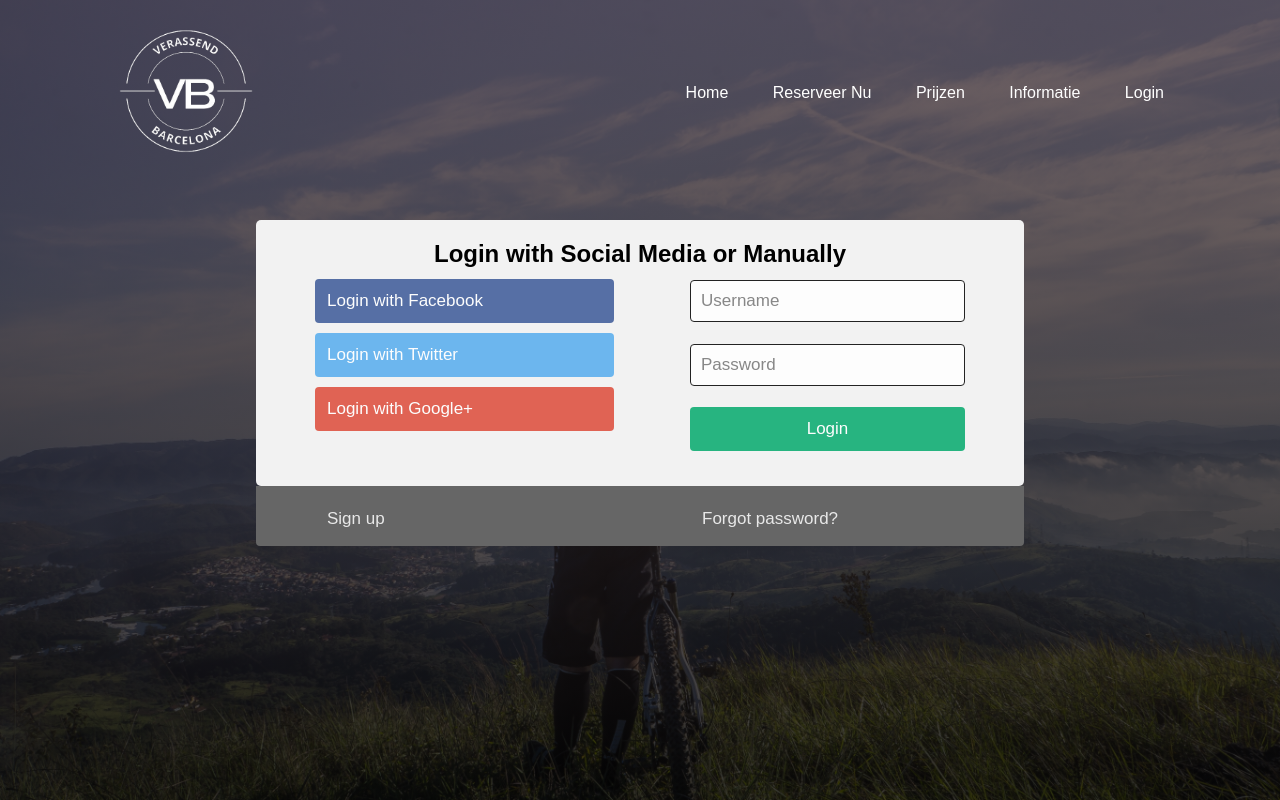
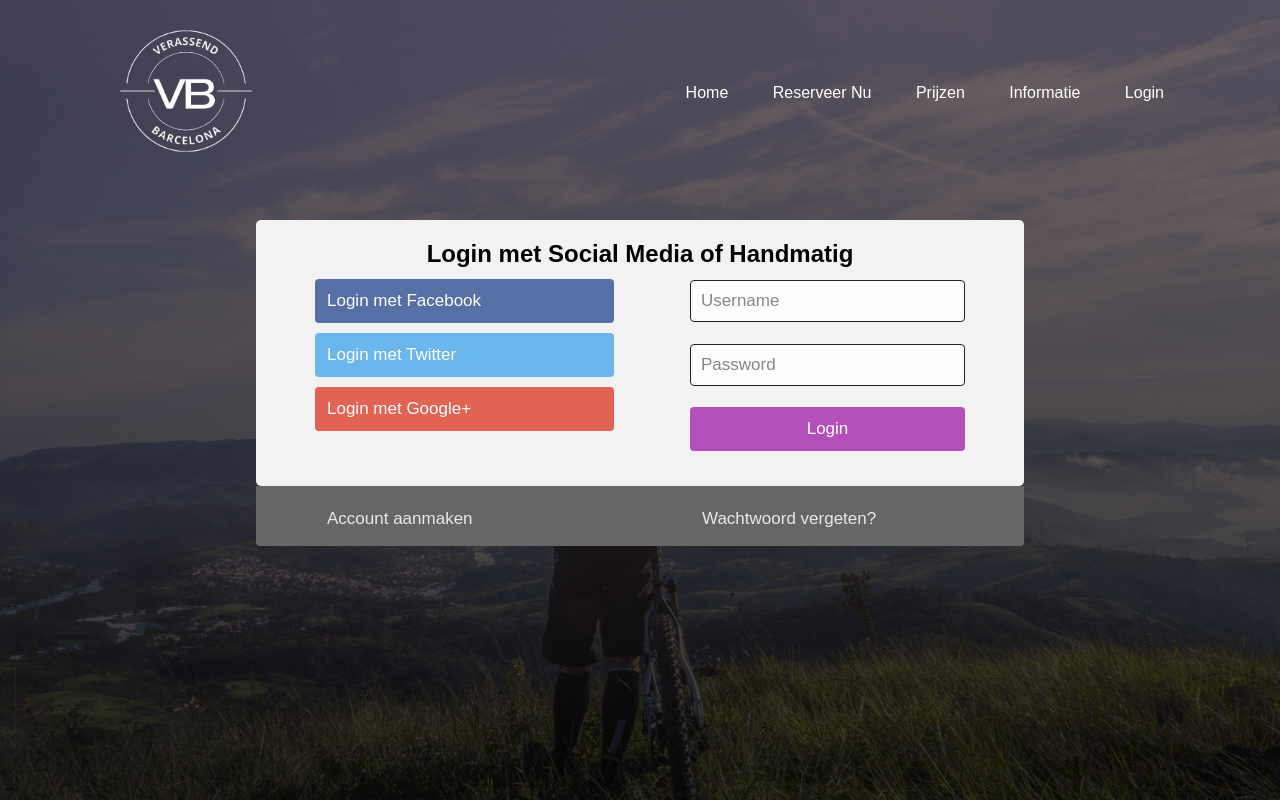
Before and after one commit to youssefhoshan/Reservering, a PHP site: page /loginpage.html in a window 1280 px wide. Run offline with PHP 8.4, Linux system fonts and the light colour scheme.

Commit message:
Add files via upload

```diff
--- a/loginpage.html
+++ b/loginpage.html
@@ -24,17 +24,17 @@
         <div class="container-login">
             <form action="/action_page.php">
                 <div class="row">
-                    <h2 style="text-align:center">Login with Social Media or Manually</h2>
+                    <h2 style="text-align:center">Login met Social Media of Handmatig</h2>
 
                     <div class="col">
-                        <a href="#" class="fb btn">
-                            <i class="fa fa-facebook fa-fw"></i> Login with Facebook
+                        <a href="https://www.facebook.com/" class="fb btn">
+                            <i class="fa fa-facebook fa-fw"></i> Login met Facebook
                         </a>
-                        <a href="#" class="twitter btn">
-                            <i class="fa fa-twitter fa-fw"></i> Login with Twitter
+                        <a href="https://twitter.com/i/flow/login?input_flow_data=%7B%22requested_variant%22%3A%22eyJsYW5nIjoibmwifQ%3D%3D%22%7D" class="twitter btn">
+                            <i class="fa fa-twitter fa-fw"></i> Login met Twitter
                         </a>
-                        <a href="#" class="google btn">
-                            <i class="fa fa-google fa-fw"></i> Login with Google+
+                        <a href="https://accounts.google.com/signin/v2/identifier?ltmpl=mobNH&flowName=GlifWebSignIn&flowEntry=ServiceLogin" class="google btn">
+                            <i class="fa fa-google fa-fw"></i> Login met Google+
                         </a>
                     </div>
 
@@ -55,10 +55,10 @@
         <div class="bottom-container">
             <div class="row">
                 <div class="col">
-                    <a href="#" style="color:white" class="btn">Sign up</a>
+                    <a href="#" style="color:white" class="btn">Account aanmaken</a>
                 </div>
                 <div class="col">
-                    <a href="#" style="color:white" class="btn">Forgot password?</a>
+                    <a href="#" style="color:white" class="btn">Wachtwoord vergeten?</a>
                 </div>
             </div>
         </div>
--- a/prijzen.html
+++ b/prijzen.html
@@ -1,10 +1,9 @@
+
 <html>
-
     <head>
         <title>The Real Version?</title>
         <link rel="stylesheet" href="style.css">
     </head>
-
     <body>
         <div class="banner">
             <div class="navbar">
@@ -12,12 +11,11 @@
                 <ul>
                     <li><a href="homepage.html">Home</a></li>
                     <li><a href="reservering.html">Reserveer Nu</a></li>
+                    <li><a href="informatie.html">Informatie</a></li>
                     <li><a href="prijzen.html">Prijzen</a></li>
-                <li><a href="informatie.html">Informatie</a></li>
                     <li><a href="loginpage.html">Login</a></li>
                 </ul>
             </div>
         </div>
     </body>
-
 </html>
--- a/style.css
+++ b/style.css
@@ -178,7 +178,7 @@ input[type="submit"]:hover {
 }
 
 .header-titel {
-    font-size: 50px;
+  font-size: 40px;
   padding-bottom: 40px;
 }
 
@@ -299,13 +299,14 @@ input:hover,
 
 /* style the submit button */
 input[type=submit] {
-    background-color: #04AA6D;
+  background-color: #a833b0;
   color: white;
   cursor: pointer;
 }
 
 input[type=submit]:hover {
-    background-color: #45a049;
+  background-color: #75257a;
+  transition: 0.5s;
 }
 
 /* Two-column layout */
```
Also changed, not shown: homepage.html (+8 -10 lines), informatie.html (+6 -13 lines), reservering.html (+3 -4 lines). Lines whose indentation alone changed are shown as unchanged.
